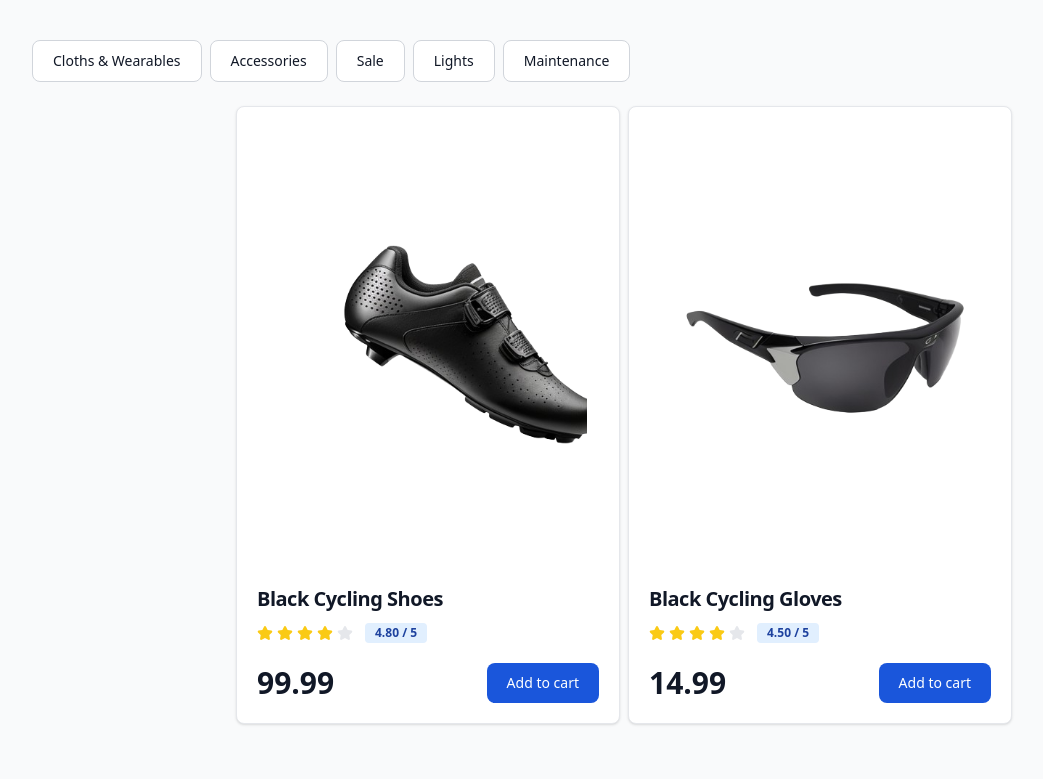
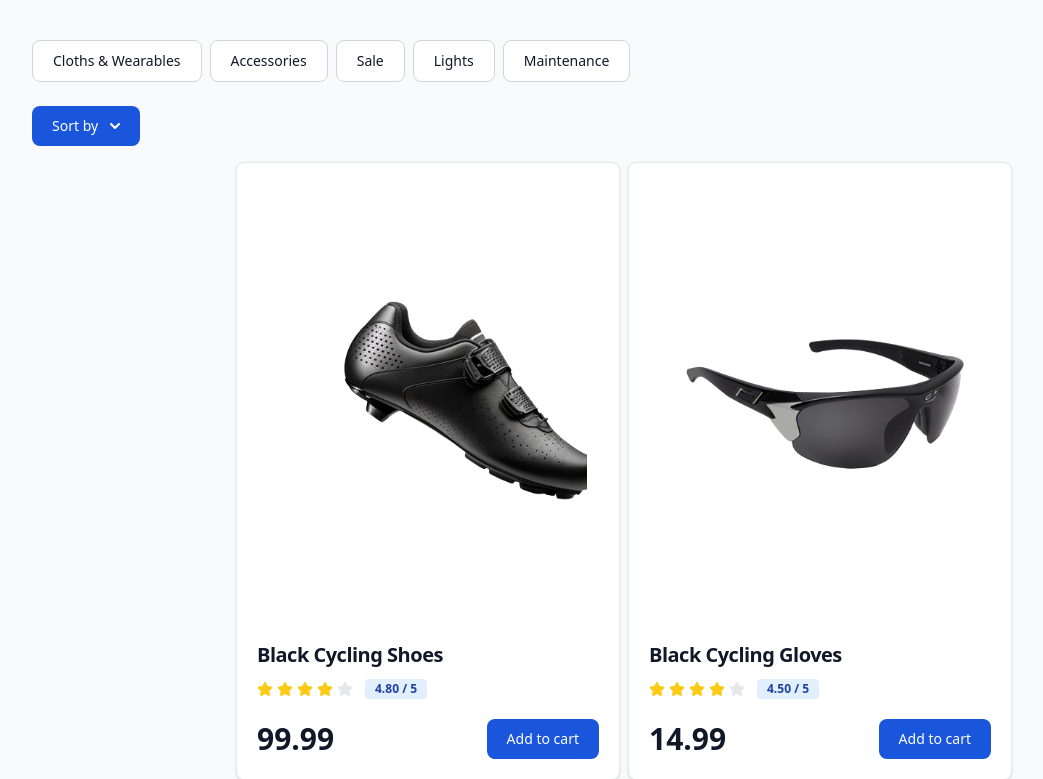
Before and after one commit to nils-n/city-cycling, a Django app: page /products/ in a window 1280 px wide. Shown: the part 80-859 px from the top of the page, without its empty margins (16-1059 px from the left). Before the commit the page ends 805 px from the top, so only its background shows below. Run offline with Django 3.2, Linux system fonts and the light colour scheme; data comes from the database, SQL or seed files in the repository; parts of the project's set-up code (start-up, migrations or seed data) failed here and were passed over; some libraries are stand-ins or nearby versions.

Commit message:
add sorting functionality to products page

```diff
--- a/products/views.py
+++ b/products/views.py
@@ -1,11 +1,32 @@
 from django.shortcuts import render, get_object_or_404
+from django.db.models.functions import Lower
 from products.models import Product, Category
+from icecream import ic
 
 
 def all_products(request):
     """view to display all products in the shop"""
     products = Product.objects.all()
     categories = Category.objects.all()
+    sort = None
+    direction = None
+
+    if request.GET:
+        ic()
+        if "sort" in request.GET:
+            sortkey = request.GET["sort"]
+            sort = sortkey
+            if sortkey == "name":
+                sortkey = "lower_name"
+                products = products.annotate(lower_name=Lower("name"))
+                ic(products)
+        if "direction" in request.GET:
+            direction = request.GET["direction"]
+            if direction == "desc":
+                sortkey = f"-{sortkey}"
+            products = products.order_by(sortkey)
+
+    current_sorting = f"{sort}_{direction}"
 
     return render(
         request,
@@ -13,6 +34,7 @@ def all_products(request):
         context={
             "products": products,
             "categories": categories,
+            "current_sorting": current_sorting,
         },
     )
 
--- a/static/js/products.js
+++ b/static/js/products.js
@@ -1,5 +1,6 @@
 const categoryButtons = document.getElementsByClassName("category-btn");
 const productCards = document.getElementsByClassName("product-card");
+const sortButtons = document.getElementsByClassName("sort-btn");
 
 for (let button of categoryButtons) {
   button.addEventListener("click", (e) => {
@@ -7,6 +8,12 @@ for (let button of categoryButtons) {
       handleCategoryClick(e.target.dataset.category);
     }
   });
+}
+
+for (let button of sortButtons) {
+  button.addEventListener('click' , (e) => {
+
+  })
 }
 
 // filter product list of the shop by checking if a category button was clicked
--- a/static/src/output.css
+++ b/static/src/output.css
@@ -1244,6 +1244,14 @@ input:checked + .toggle-bg {
   height: 2.5rem;
 }
 
+.h-2 {
+  height: 0.5rem;
+}
+
+.h-2\.5 {
+  height: 0.625rem;
+}
+
 .h-4 {
   height: 1rem;
 }
@@ -1268,8 +1276,20 @@ input:checked + .toggle-bg {
   width: 2.5rem;
 }
 
+.w-2 {
+  width: 0.5rem;
+}
+
+.w-2\.5 {
+  width: 0.625rem;
+}
+
 .w-4 {
   width: 1rem;
+}
+
+.w-44 {
+  width: 11rem;
 }
 
 .w-5 {
@@ -1426,6 +1446,17 @@ input:checked + .toggle-bg {
   margin-left: calc(2rem * calc(1 - var(--tw-space-x-reverse)));
 }
 
+.divide-y > :not([hidden]) ~ :not([hidden]) {
+  --tw-divide-y-reverse: 0;
+  border-top-width: calc(1px * calc(1 - var(--tw-divide-y-reverse)));
+  border-bottom-width: calc(1px * var(--tw-divide-y-reverse));
+}
+
+.divide-gray-100 > :not([hidden]) ~ :not([hidden]) {
+  --tw-divide-opacity: 1;
+  border-color: rgb(243 244 246 / var(--tw-divide-opacity));
+}
+
 .self-center {
   align-self: center;
 }
@@ -1734,6 +1765,11 @@ input:checked + .toggle-bg {
 .text-gray-600 {
   --tw-text-opacity: 1;
   color: rgb(75 85 99 / var(--tw-text-opacity));
+}
+
+.text-gray-700 {
+  --tw-text-opacity: 1;
+  color: rgb(55 65 81 / var(--tw-text-opacity));
 }
 
 .text-gray-800 {
@@ -1958,6 +1994,11 @@ input:checked + .toggle-bg {
   color: rgb(30 66 159 / var(--tw-text-opacity));
 }
 
+:is(.dark .dark\:text-gray-200) {
+  --tw-text-opacity: 1;
+  color: rgb(229 231 235 / var(--tw-text-opacity));
+}
+
 :is(.dark .dark\:text-gray-400) {
   --tw-text-opacity: 1;
   color: rgb(156 163 175 / var(--tw-text-opacity));
--- a/templates/products/products.html
+++ b/templates/products/products.html
@@ -7,13 +7,38 @@
 {% block content %}
 
   <div class="mx-12 my-10">
-
-    {% comment %} <h2 class="text-2xl pb-8 font-bold">Product Categories</h2> {% endcomment %}
+    <!--  Categories-->
     <div class='flex flex-wrap justify-left'>
         {%  for category in categories %}
             <button type="button" class="category-btn text-gray-900 bg-white border border-gray-300 focus:outline-none hover:bg-gray-100 focus:ring-4 focus:ring-gray-200 font-medium rounded-lg text-sm px-5 py-2.5 me-2 mb-2 dark:bg-gray-800 dark:text-white dark:border-gray-600 dark:hover:bg-gray-700 dark:hover:border-gray-600 dark:focus:ring-gray-700"  data-category={{ category.name}}>{{category.friendly_name}}</button>
         {% endfor %}
     </div>
+    <!--  Sorting  https://flowbite.com/docs/components/dropdowns/ -->
+    <div class='mt-4'>
+        <button id="dropdownDefaultButton" data-dropdown-toggle="dropdown" class="text-white bg-blue-700 hover:bg-blue-800 focus:ring-4 focus:outline-none focus:ring-blue-300 font-medium rounded-lg text-sm px-5 py-2.5 text-center inline-flex items-center dark:bg-blue-600 dark:hover:bg-blue-700 dark:focus:ring-blue-800" type="button">Sort by <svg class="w-2.5 h-2.5 ms-3" aria-hidden="true" xmlns="http://www.w3.org/2000/svg" fill="none" viewBox="0 0 10 6">
+        <path stroke="currentColor" stroke-linecap="round" stroke-linejoin="round" stroke-width="2" d="m1 1 4 4 4-4"/>
+         </svg>
+        </button>
+    </div>
+    <!-- Dropdown menu -->
+    <div id="dropdown" class="z-10 hidden bg-white divide-y divide-gray-100 rounded-lg shadow w-44 dark:bg-gray-700">
+        <ul class="py-2 text-sm text-gray-700 dark:text-gray-200" aria-labelledby="dropdownDefaultButton">
+          <li>
+            <a href="{%  url 'products' %}?sort=name&direction=asc" class="block px-4 py-2 hover:bg-gray-100 dark:hover:bg-gray-600 dark:hover:text-white">Name : A - Z </a>
+          </li>
+          <li>
+            <a href="{%  url 'products' %}?sort=name&direction=desc"  class="block px-4 py-2 hover:bg-gray-100 dark:hover:bg-gray-600 dark:hover:text-white">Name: Z - A </a>
+          </li>
+          <li>
+            <a href="{%  url 'products' %}?sort=price&direction=asc"  class="block px-4 py-2 hover:bg-gray-100 dark:hover:bg-gray-600 dark:hover:text-white">Price : low to high</a>
+          </li>
+          <li>
+            <a href="{%  url 'products' %}?sort=price&direction=desc"  class="block px-4 py-2 hover:bg-gray-100 dark:hover:bg-gray-600 dark:hover:text-white">Price : high to low</a>
+          </li>
+        </ul>
+    </div>
+
+    <!--  Product Cards -->
     <div class='flex flex-wrap justify-center'>
         {% for product in products %}
             <div class="product-card my-4 mx-1 w-full max-w-sm bg-white border border-gray-200 rounded-lg shadow dark:bg-gray-800 dark:border-gray-700" id='product-{{ product.id }}' data-category='{{product.category}}'>
```
